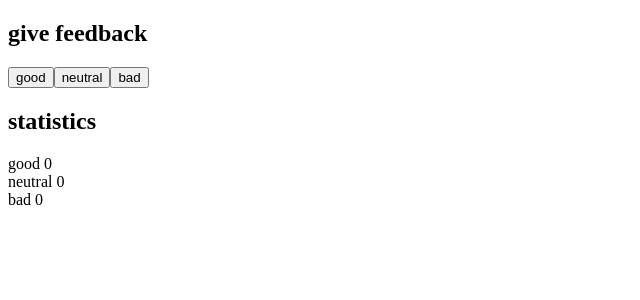
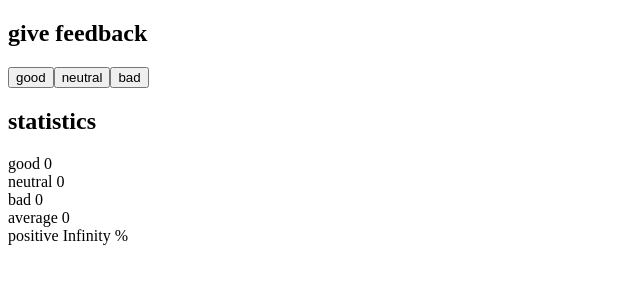
Before and after one commit to katerinaShchuka/fullstackhypart1, a React (Create React App) app: page / in a window 1280 px wide. Shown: the top 300 px of the page, without its empty margins (0-640 px from the left). Built offline with nearby package versions, Linux system fonts and the light colour scheme.

Commit message:
exercise 1.7

```diff
--- a/src/App.js
+++ b/src/App.js
@@ -18,6 +18,20 @@ const Display = (props) =>
   {props.text} {props.value}
   </div>
 
+const Average = (props) => {
+
+  return (
+    <div>{props.text} {props.sum}</div>
+  )
+}
+
+const Positive = (props) => {
+
+  return (
+    <div>{props.text} {props.percent} % </div>
+  )
+}
+
 const App = () => {
 
   const title = "give feedback";
@@ -26,6 +40,7 @@ const App = () => {
   const [good, setGood] = useState(0)
   const [neutral, setNeutral] = useState(0)
   const [bad, setBad] = useState(0)
+
 
 
 
@@ -39,6 +54,8 @@ const App = () => {
       <Display text="good" value={good}/>
       <Display text="neutral" value={neutral}/>
       <Display text="bad" value={bad}/>
+      <Average sum={(good + neutral + bad)/3} text="average"/>
+      <Positive percent={100/(good + neutral + bad)} text="positive" />
     </div>
   )
 }
```
